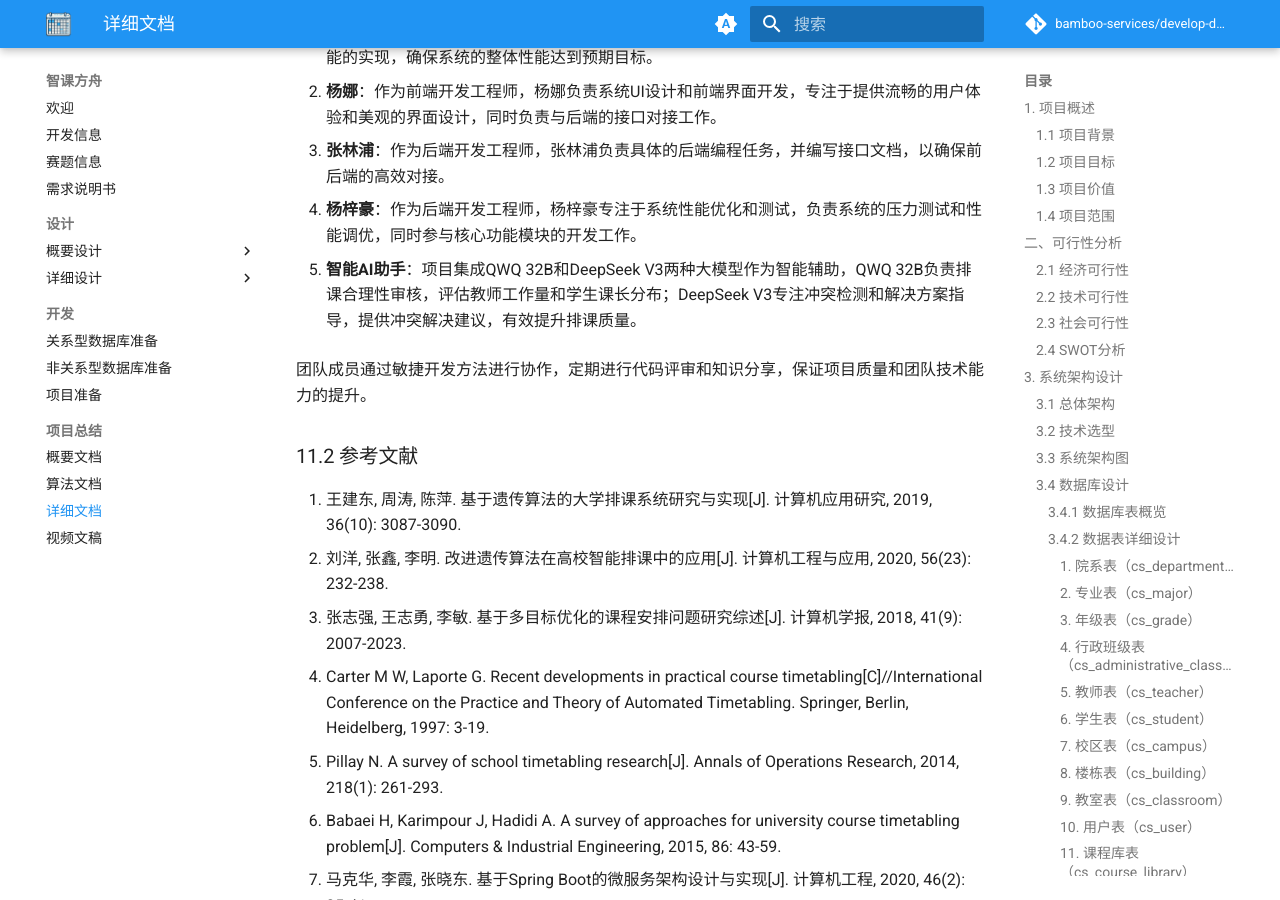
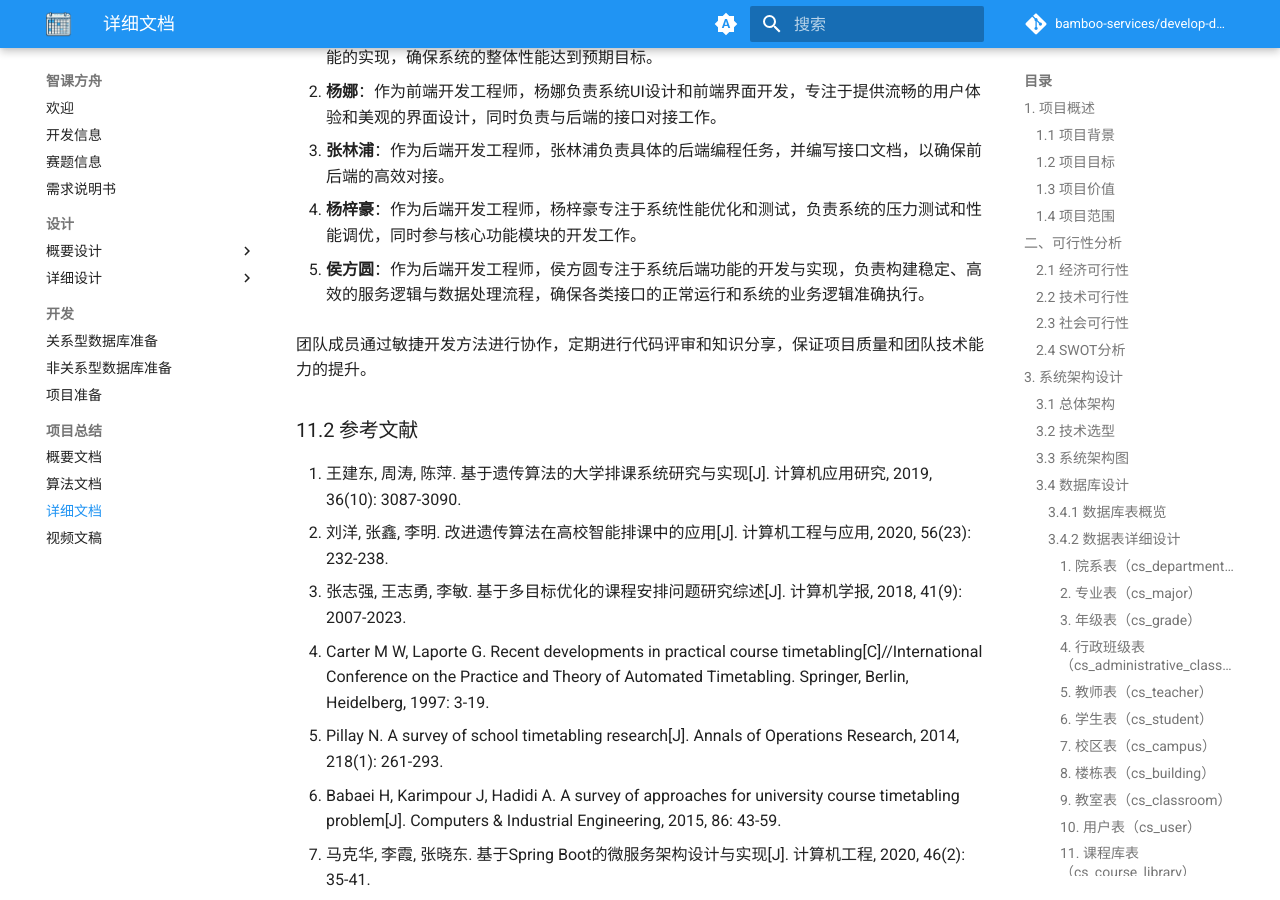
Before and after one commit to class-scheduling-system/develop-document, an MkDocs documentation site: the page built from docs/final/project_detailed.md, in a window 1280 px wide and 900 px high, scrolled down 37754 px. Built offline with MkDocs 1.6.1 and Material for MkDocs 9.7.7, drawn with Linux system fonts in a browser that asks for light colours; comment, search, counter and statistics services are not loaded.

Commit message:
docs(final): 更新项目详细文档中的团队成员信息

```diff
--- a/docs/final/project_detailed.md
+++ b/docs/final/project_detailed.md
@@ -1064,7 +1064,7 @@
 
 4. **杨梓豪**：作为后端开发工程师，杨梓豪专注于系统性能优化和测试，负责系统的压力测试和性能调优，同时参与核心功能模块的开发工作。
 
-5. **智能AI助手**：项目集成QWQ 32B和DeepSeek V3两种大模型作为智能辅助，QWQ 32B负责排课合理性审核，评估教师工作量和学生课长分布；DeepSeek V3专注冲突检测和解决方案指导，提供冲突解决建议，有效提升排课质量。
+5. **侯方圆**：作为后端开发工程师，侯方圆专注于系统后端功能的开发与实现，负责构建稳定、高效的服务逻辑与数据处理流程，确保各类接口的正常运行和系统的业务逻辑准确执行。
 
 团队成员通过敏捷开发方法进行协作，定期进行代码评审和知识分享，保证项目质量和团队技术能力的提升。
 
```
